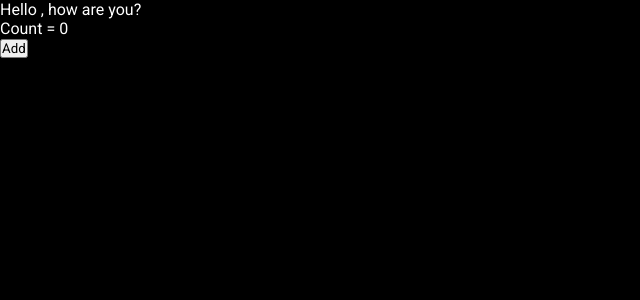
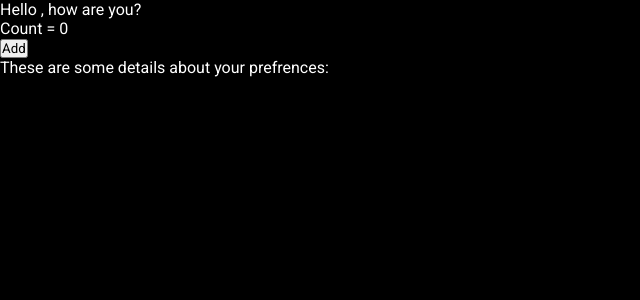
Before and after one commit to 15-Manya/orbital-project, a React (Create React App) app in the folder frontend/react-app/: page /home in a window 1280 px wide. Shown: the top 300 px of the page, without its empty margins (0-640 px from the left). Built offline with nearby package versions, Linux system fonts and the light colour scheme; no server answers.

Commit message:
Frontend successfully recieves and updates DOM based on backend response

```diff
--- a/frontend/react-app/src/components/Home Page/HomePage.jsx
+++ b/frontend/react-app/src/components/Home Page/HomePage.jsx
@@ -4,10 +4,11 @@ import {useEffect,useState} from "react";
 
 function HomePage(){
     const [count,setCount] = useState(0)
+    const [info, setInfo] = useState('')
     const { userData, updateData } = useUser();
     useEffect(() => {
     getBooks();
-    });
+    },[count]);
 
 
     async function getBooks(){
@@ -29,6 +30,7 @@ function HomePage(){
     // Return the response data (could be something from the server like a success message or object)
     console.log('Successfully sent Post Request')
     console.log(responseData)
+    setInfo(responseData)
   } catch (error) {
     // If an error occurs, log it and return an error message
     console.error('Error occurred during the POST request:', error);
@@ -46,6 +48,7 @@ function HomePage(){
             <p>Hello {userData.username}, how are you?</p>
             <p> Count = {count}</p>
             <button onClick = {addCount}>Add</button>
+            <p> These are some details about your prefrences: {info.detail}</p>
         </>
 
 
```
Also changed, not shown: 1 other file (tests, documents, lock files or other folders).
